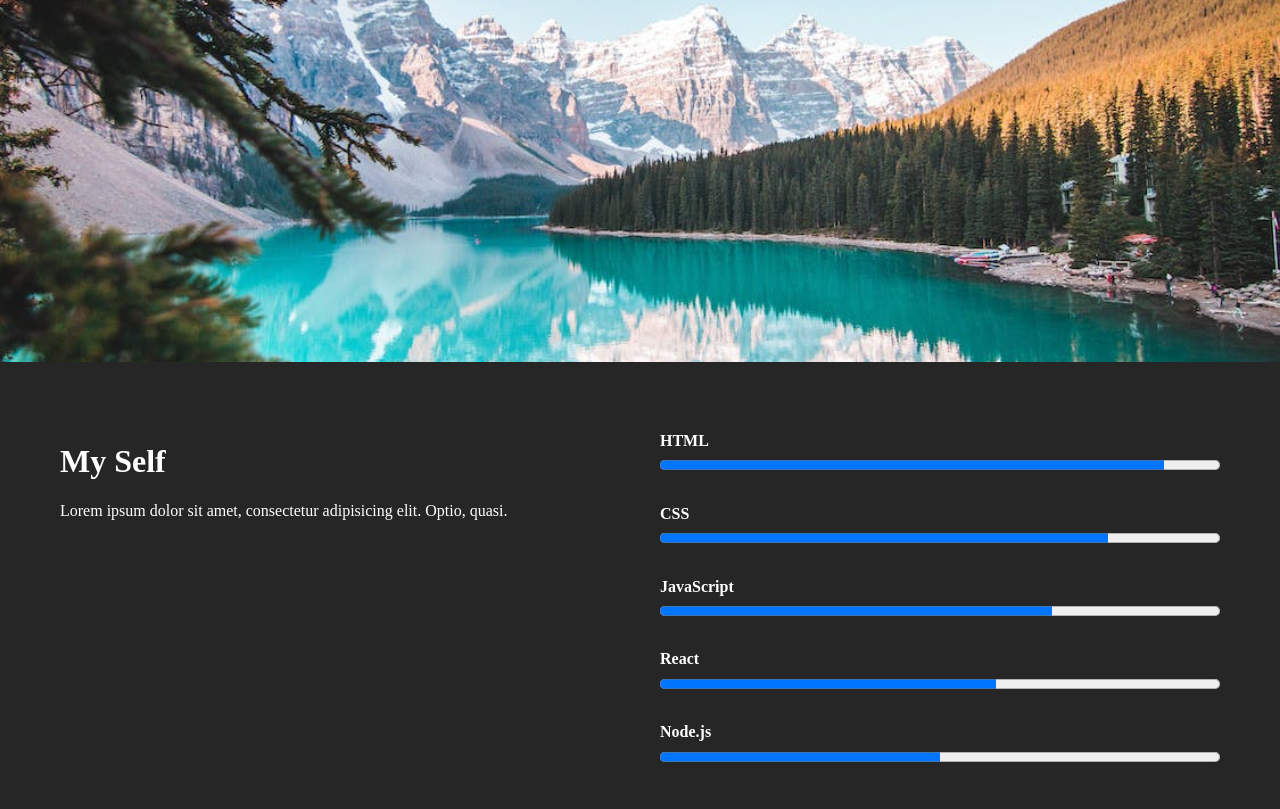
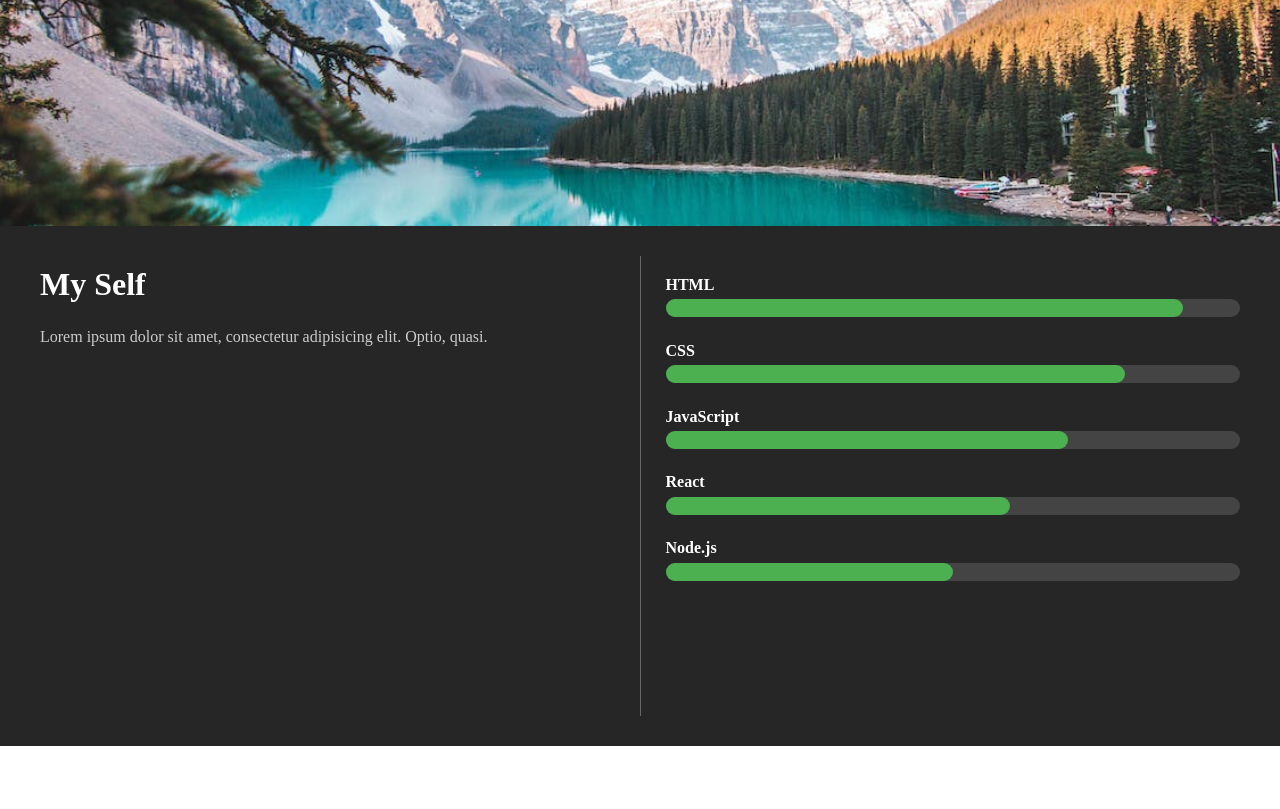
Before and after one commit to Sachinnn22/lastPortfolio, a plain HTML site: page index.html in a window 1280 px wide. Shown: the part 854-1663 px from the top of the page. After the commit the page ends 1600 px from the top, so only its background shows below. Drawn offline with Linux system fonts and the light colour scheme.

Commit message:
update about css

```diff
--- a/about.css
+++ b/about.css
@@ -1,10 +1,11 @@
 .about {
     background-color: #262626;
+    color: white;
 }
 
 .about-img {
     width: 100%;
-    height: 52vh;
+    height: 35vh;
     background-image: url("slide4.jpeg.jpg");
     background-position: center;
     background-size: cover;
@@ -13,28 +14,65 @@
 .about-content {
     display: flex;
     justify-content: space-between;
+    align-items: flex-start;
     flex-wrap: wrap;
-    padding: 40px;
+    padding: 30px;
+    height: 65vh;
+    box-sizing: border-box;
 }
 
 .about-text,
 .about-progress {
     flex: 1 1 45%;
-    padding: 20px;
+    padding: 10px;
     box-sizing: border-box;
+    overflow-y: auto;
+}
+
+.about-divider {
+    width: 1px;
+    background-color: white;
+    opacity: 0.3;
+    margin: 0 15px;
+    height: 100%;
+}
+
+.about-text h1 {
+    margin-top: 0;
+    font-size: 2em;
+    color: white;
+}
+
+.about-text p {
+    font-size: 1em;
+    line-height: 1.6;
+    color: #ccc;
+}
+
+.about-progress p {
+    margin: 10px 0 5px;
+    color: white;
+    font-weight: bold;
 }
 
 .about-progress progress {
     width: 100%;
-    height: 20px;
-    margin-bottom: 15px;
+    height: 18px;
+    margin-bottom: 10px;
+    appearance: none;
 }
 
-h1 {
-    margin-top: 0;
+.about-progress progress::-webkit-progress-bar {
+    background-color: #444;
+    border-radius: 10px;
 }
-.about-progress p {
-    margin: 10px 0 5px;
-    color: white; /* or any color that looks good on your background */
-    font-weight: bold;
+
+.about-progress progress::-webkit-progress-value {
+    background-color: #4caf50;
+    border-radius: 10px;
 }
+
+.about-progress progress::-moz-progress-bar {
+    background-color: #4caf50;
+    border-radius: 10px;
+}
--- a/index.html
+++ b/index.html
@@ -50,6 +50,8 @@
             <p>Lorem ipsum dolor sit amet, consectetur adipisicing elit. Optio, quasi.</p>
         </div>
 
+        <div class="about-divider"></div>
+
         <div class="about-progress">
             <p>HTML</p>
             <progress value="90" max="100"></progress>
```
